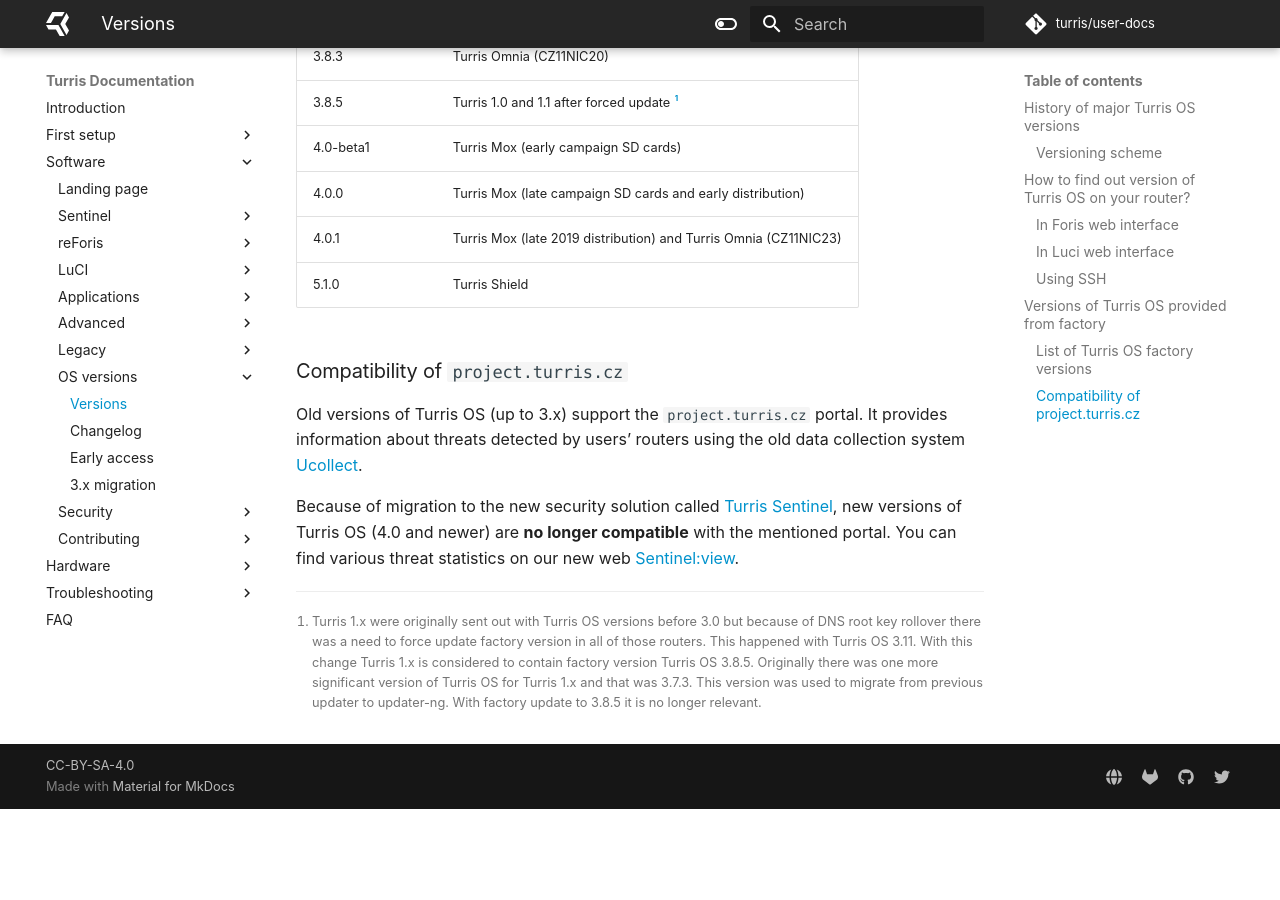
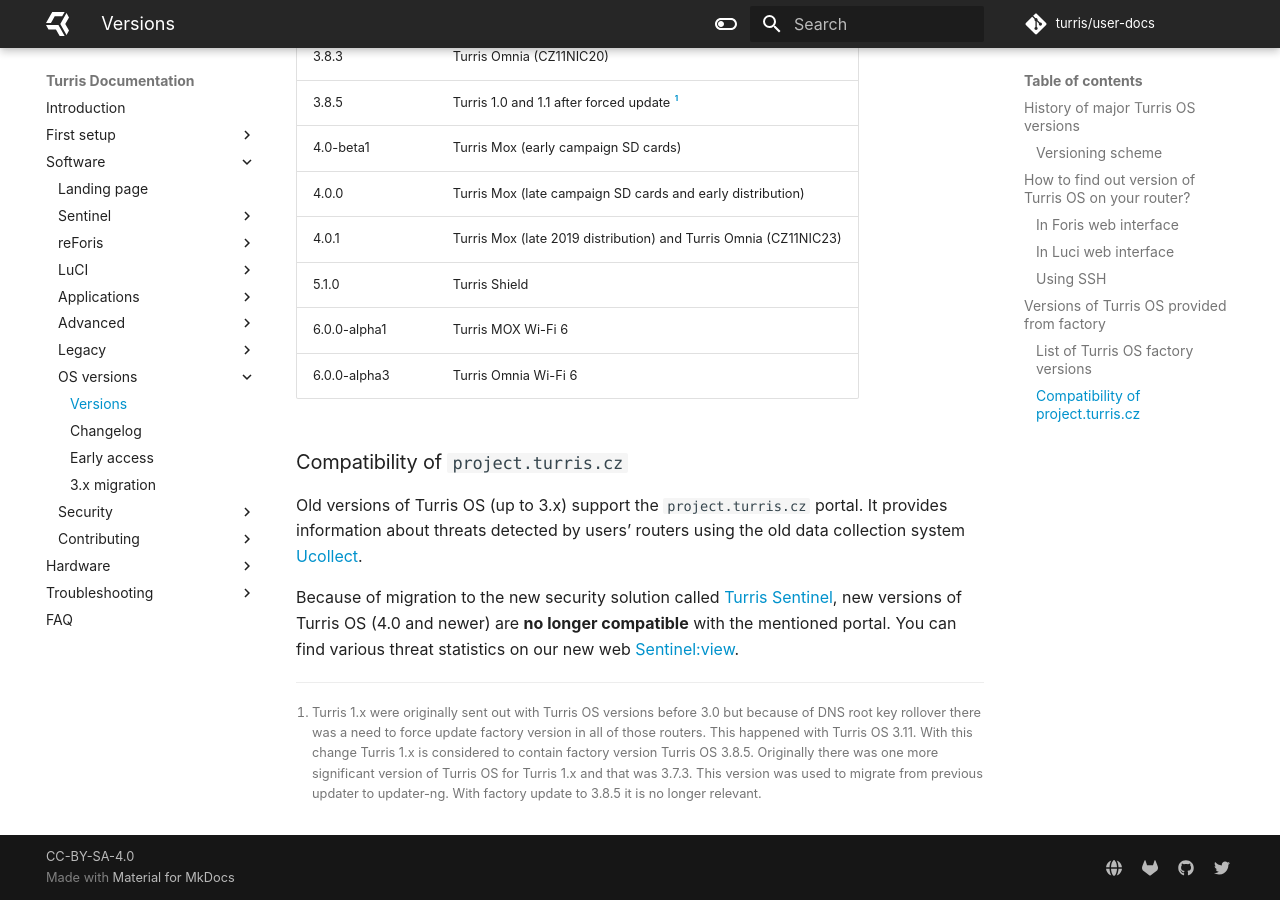
Before and after one commit to turris-cz/user-docs, an MkDocs documentation site: the page built from docs/basics/tos-versions.md, in a window 1280 px wide and 900 px high, scrolled down 3448 px. Built offline with MkDocs 1.6.1 and Material for MkDocs 9.7.7, drawn with Linux system fonts in a browser that asks for light colours; plug-ins that fetch from the network failed and are left out; before the commit the page ends 4257 px from its top, so only the background shows below that.

Commit message:
basics/tos-versions: Add factory versions included in Wi-Fi 6 editions

```diff
--- a/docs/basics/tos-versions.md
+++ b/docs/basics/tos-versions.md
@@ -92,6 +92,8 @@
 | 4.0.0             | Turris Mox (late campaign SD cards and early distribution)       |
 | 4.0.1             | Turris Mox (late 2019 distribution) and Turris Omnia (CZ11NIC23) |
 | 5.1.0             | Turris Shield                                                    |
+| 6.0.0-alpha1      | Turris MOX Wi-Fi 6                                               |
+| 6.0.0-alpha3      | Turris Omnia Wi-Fi 6                                             |
 
 [^1]: Turris 1.x were originally sent out with Turris OS versions before 3.0 but
   because of DNS root key rollover there was a need to force update factory
```
